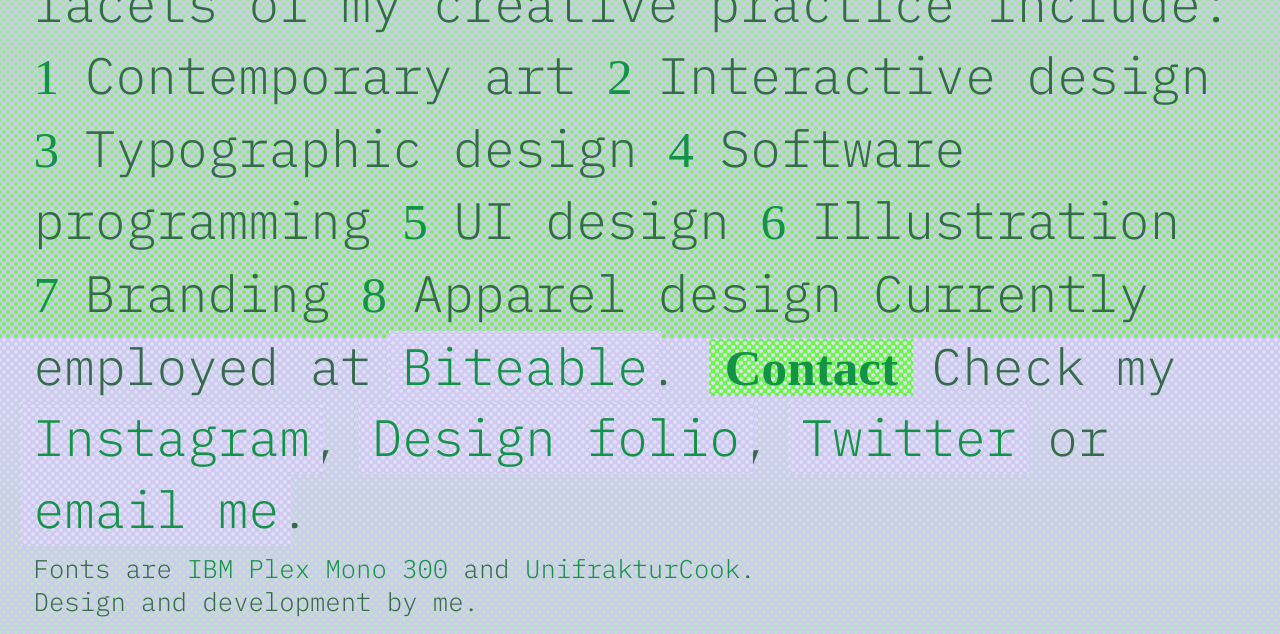
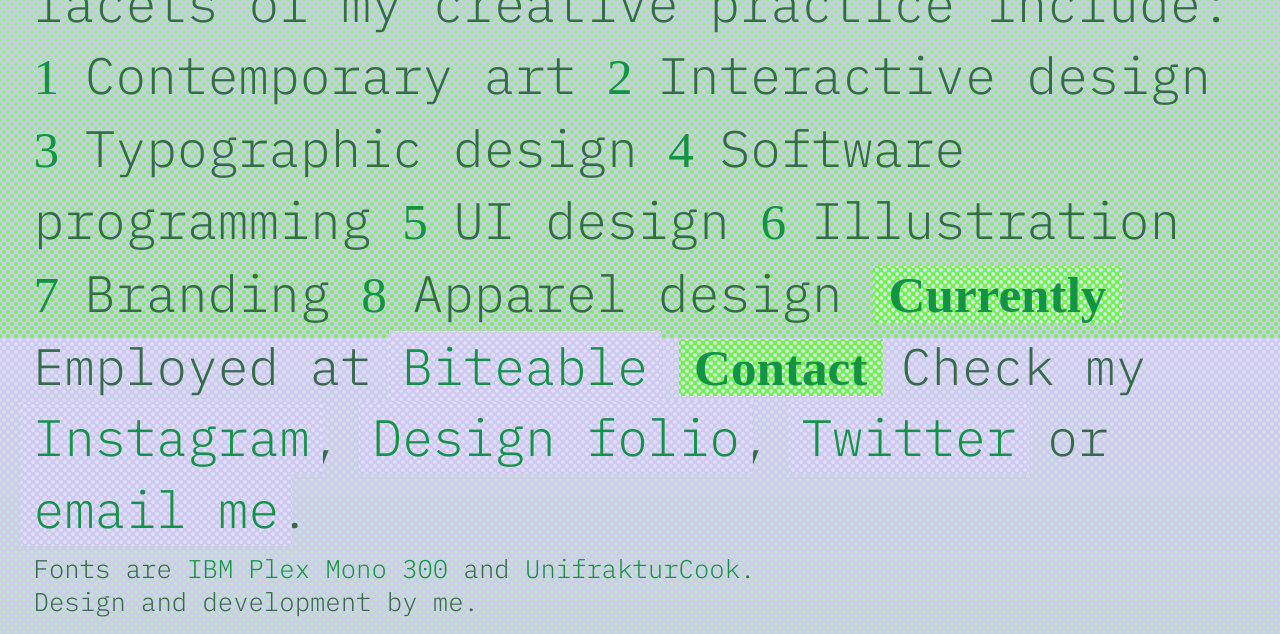
Before and after one commit to Elbone/nielsoeltjen, a Jekyll site: the page built from index.html, in a window 1280 px wide and 900 px high, scrolled down 1462 px, cut to the strip 0-634 px from the top of the window. Built offline with Jekyll 4.4.1, drawn with Linux system fonts in a browser that asks for light colours; some web fonts are replaced.

Commit message:
Formatting fix to previous

```diff
--- a/index.html
+++ b/index.html
@@ -61,8 +61,9 @@
   <li>Apparel design</li>
 </ol>
 
+<h3>Currently</h3>
 <p>
-  Currently employed at <a href="https://biteable.com/ data-title="Online video maker">Biteable</a>.
+  Employed at <a href="https://biteable.com/ data-title="Online video maker">Biteable</a>
 </p>
 
 <h3>Contact</h3>
```
